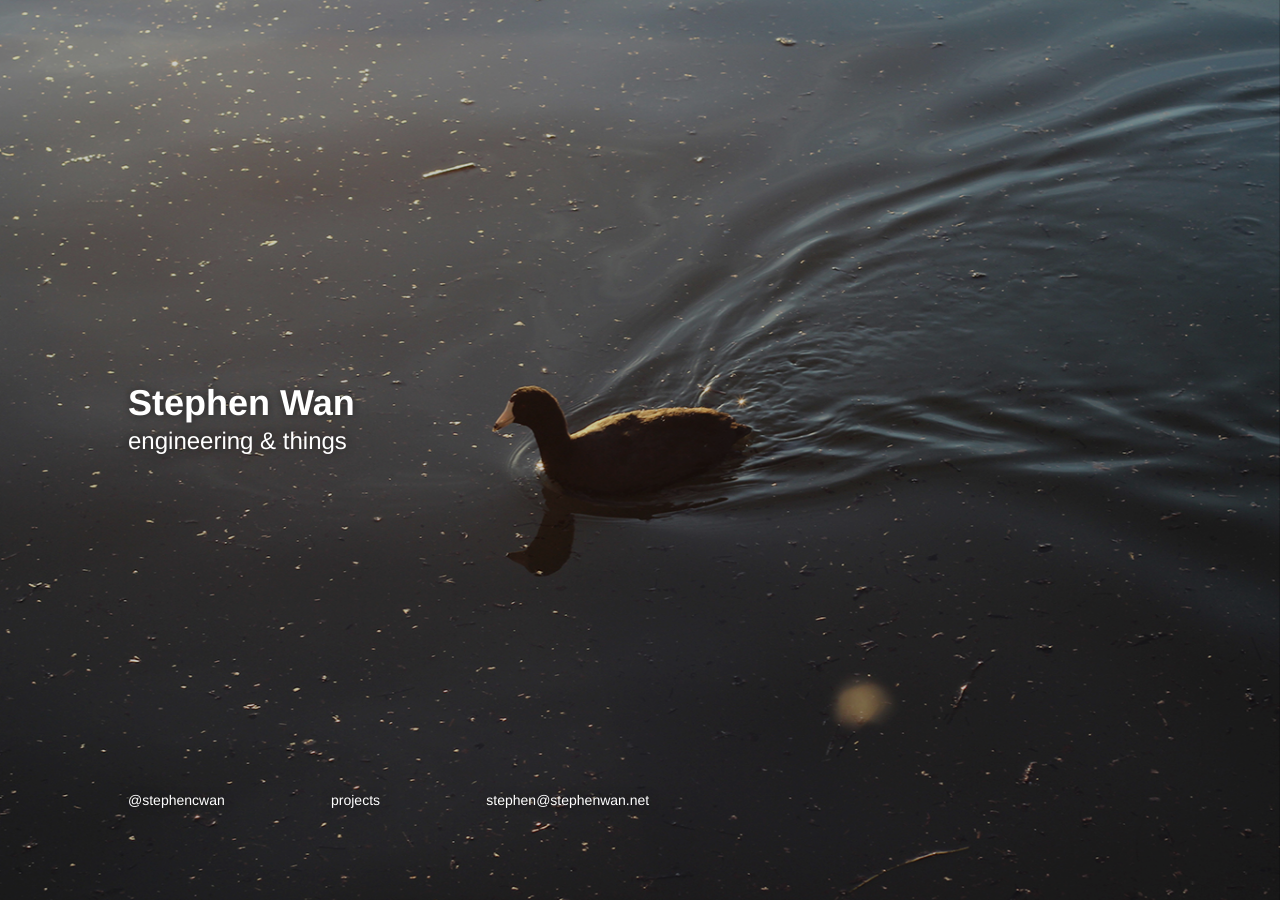
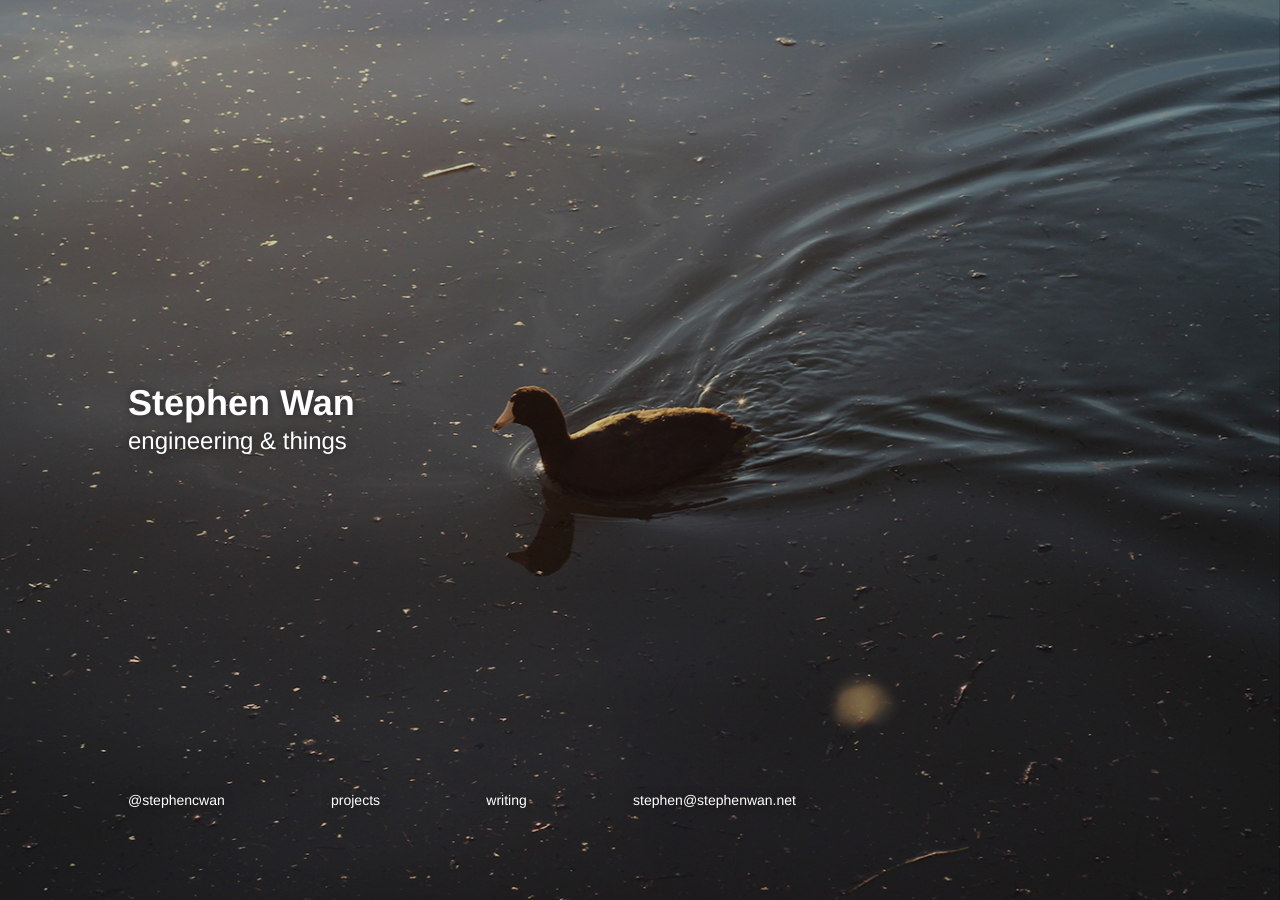
Before and after one commit to stephen/stephenwan.net, a Jekyll site: the page built from index.html, in a window 1280 px wide. Built offline with Jekyll 4.4.1, drawn with Linux system fonts in a browser that asks for light colours; nearby versions of some CDN libraries; Markdown is read by kramdown in place of the engine named in the settings; comment, search, counter and statistics services are not loaded.

Commit message:
in animation change, add medium link

```diff
--- a/_layouts/default.html
+++ b/_layouts/default.html
@@ -26,7 +26,7 @@
             <ul>
               <li><a href="http://twitter.com/stephencwan">@stephencwan</a></li>
               <li><a href="http://github.com/stephen">projects</a></li>
-              <!--<li><a href="http://stephenwan.net/thoughts">thoughts</a></li>-->
+              <li><a href="https://medium.com/@stephencwan/">writing</a></li>
               <li><a href="mailto:stephen@stephenwan.net">stephen@stephenwan.net</a></li>
             </ul>
           </footer>
--- a/css/main.scss
+++ b/css/main.scss
@@ -32,11 +32,9 @@
 @-webkit-keyframes reveal {
   from {
     opacity: 1;
-    -webkit-transform: scale(1);
   }
   to {
     opacity: 0;
-    -webkit-transform: scale(10);
   }
 }
 
```
